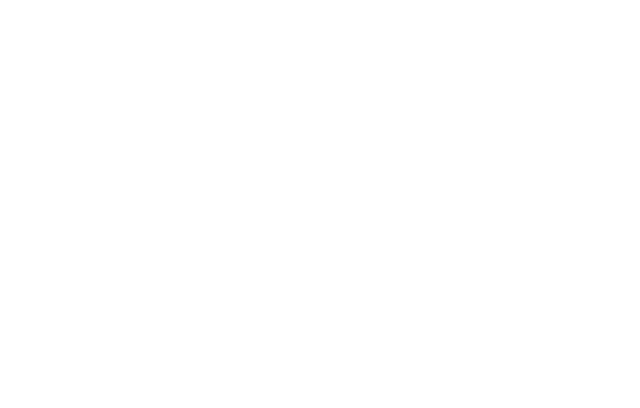
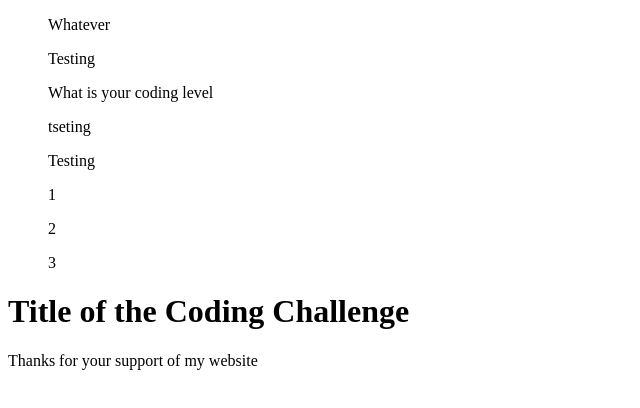
Before and after one commit to john2796/coding-challeges, a plain HTML site: page index.html in a window 1280 px wide. Shown: the whole page, without its empty margins (0-640 px from the left). Drawn offline with Linux system fonts and the light colour scheme.

Commit message:
added html code

```diff
--- a/index.html
+++ b/index.html
@@ -10,7 +10,28 @@
 </head>
 
 <body>
+  <header>
+    <nav>
+      <ul class="li">Whatever</ul>
+      <ul class="li">Testing</ul>
+      <ul class="li">What is your coding level</ul>
+      <ul class="li">tseting</ul>
+      <ul class="li">Testing</ul>
+      <ul class="li">1</ul>
+      <ul class="li">2</ul>
+      <ul class="li">3</ul>
+    </nav>
 
+
+  </header>
+  <main>
+    <h1>Title of the Coding Challenge</h1>
+  </main>
+
+
+  <footer>
+    <p>Thanks for your support of my website </p>
+  </footer>
 </body>
 
 </html>
```
